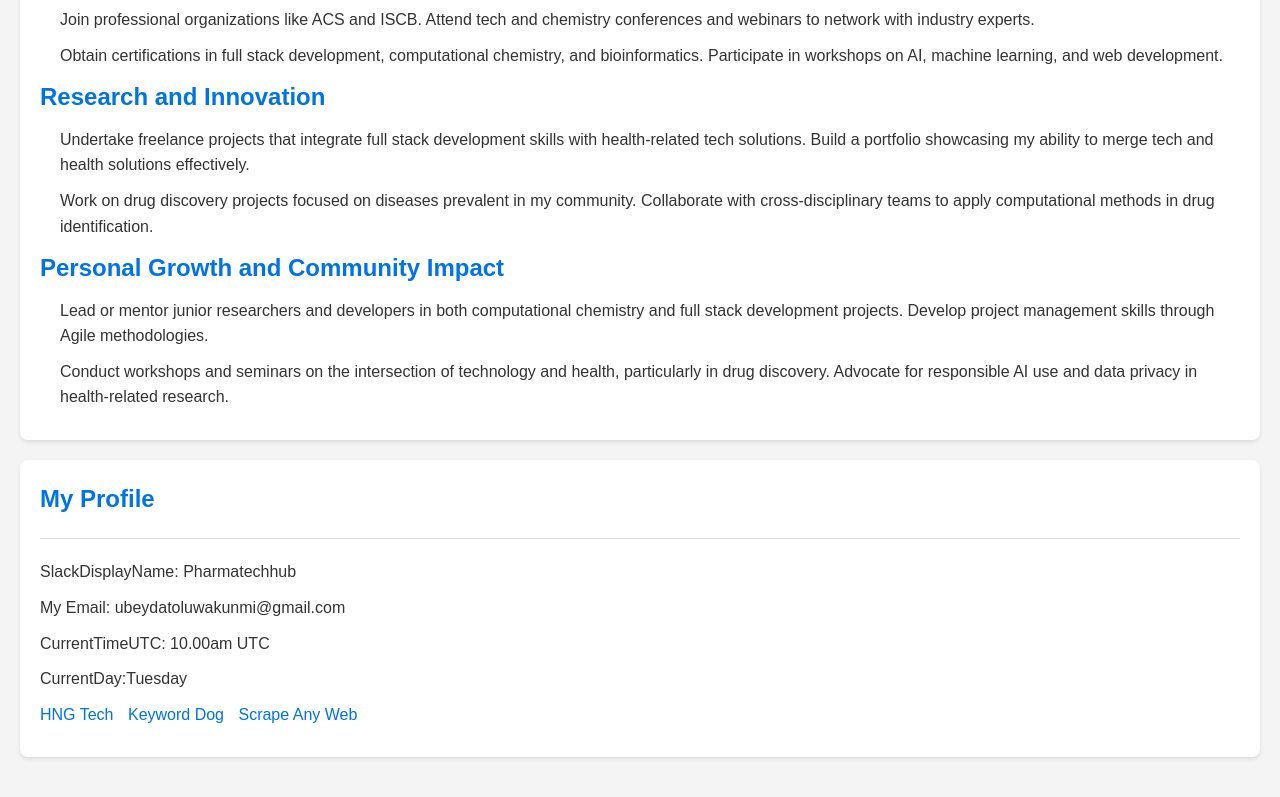
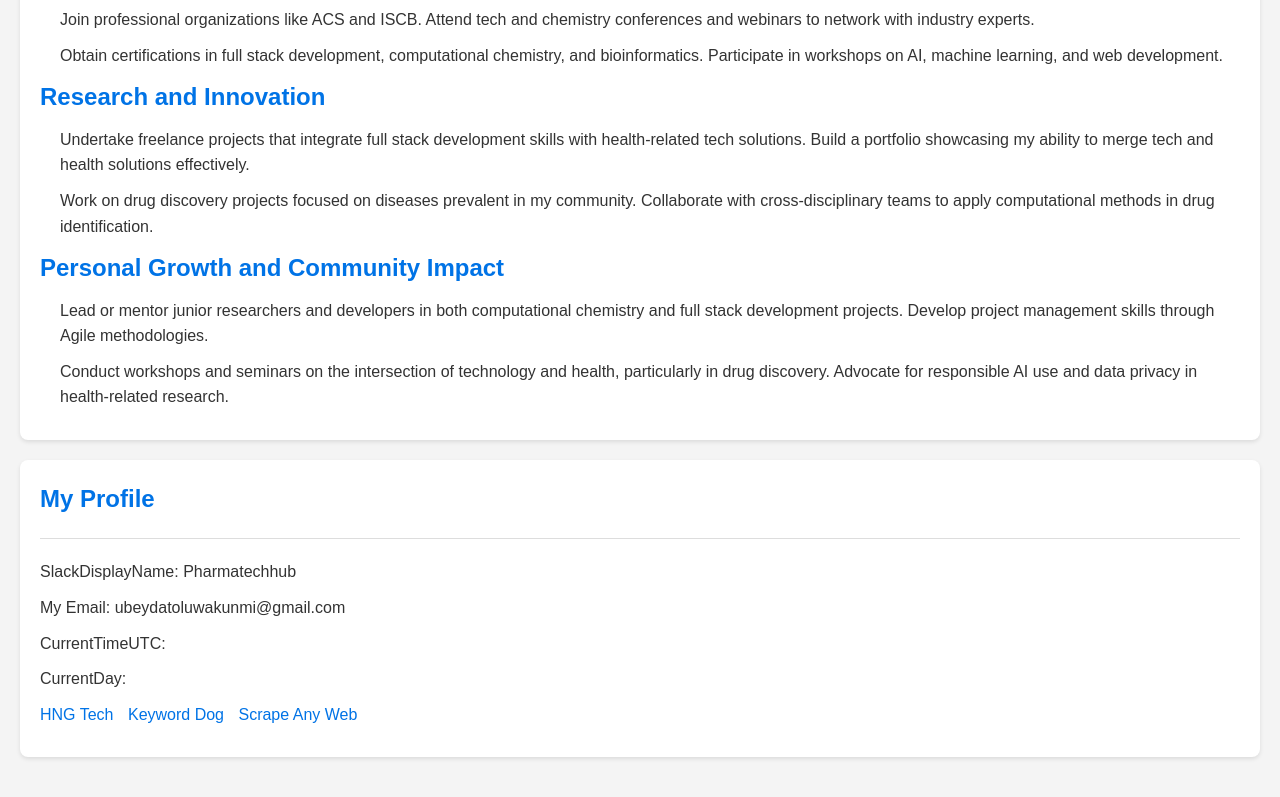
Before and after one commit to oluwakunmi/my-tech-goals, a plain HTML site: page index.html in a window 1280 px wide. Shown: the part 1088-1885 px from the top of the page. Drawn offline with Linux system fonts and the light colour scheme.

Commit message:
Update index.html

```diff
--- a/index.html
+++ b/index.html
@@ -57,10 +57,11 @@
         <hr>
         <p data-testid="slackDisplayName">SlackDisplayName: Pharmatechhub</p>
         <p data-testid="slackEmail">My Email: ubeydatoluwakunmi@gmail.com</p>
-        <p data-testid="currentTimeUTC">CurrentTimeUTC: 10.00am UTC</p>
-        <p data-testid="currentDay">CurrentDay:Tuesday</p>
+        <p id="currentTimeUTC" data-testid="currentTimeUTC">CurrentTimeUTC: </p>
+        <p id="currentDay" data-testid="currentDay">CurrentDay: </p>
         <p><a href="https://hng.tech/learn" data-testid="hngLink">HNG Tech</a>
         <a href="https://keyword.dog" data-testid="keywordLink">Keyword Dog</a> <a href="https://scrapeanyweb.site" data-testid="scrapeanywebLink">Scrape Any Web</a></p>
         </div>
+    <script src="scripts.js"></script>
 </body>
 </html>
```
